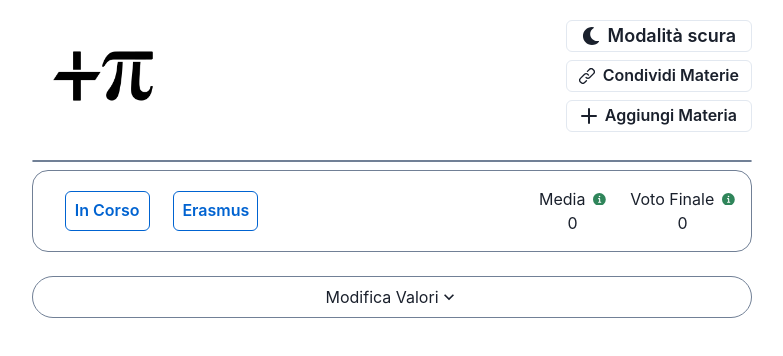
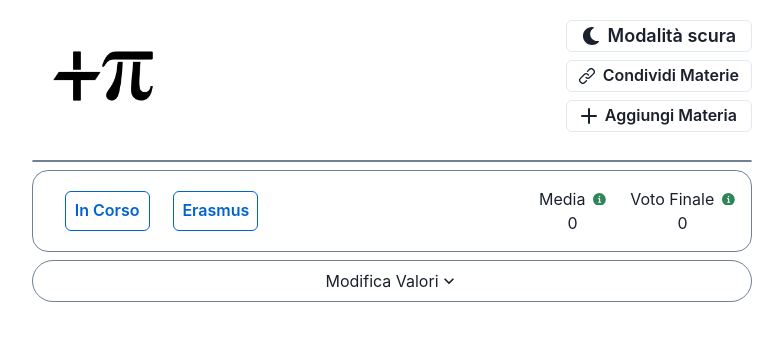
Before and after one commit to ExalFabu/TPTP, a React (Create React App) app: page / in a window 1280 px wide. Shown: the top 356 px of the page, without its empty margins (248-1031 px from the left). Built offline with nearby package versions, Linux system fonts and the light colour scheme; what jsonschema would draw is missing.

Commit message:
Final touches

```diff
--- a/src/App.js
+++ b/src/App.js
@@ -45,7 +45,7 @@ for (let i = 29; i >= 18; i--) {
     from: i,
     to: i + 1 === 30 ? 31 : i + 1,
     eq: i,
-    label: `${i + 1 === 30 ? '' : `${i+1}<`}M<=${i}`,
+    label: `${i + 1 === 30 ? '' : `${i + 1}<`}M<=${i}`,
     value: val,
   });
 }
@@ -86,13 +86,9 @@ function App() {
                   "PreferencesTab"
                   `,
         }}
-        // templateRows={{
-        //   base: 'min-content 60% min-content min-content'
-        // }}
         justifyItems="center"
-        alignItems="center"
+        alignItems="start"
         rowGap={2}
-        // px={5}
         alignSelf="center"
         justifyContent="center"
       >
@@ -118,6 +114,13 @@ function App() {
           }}
           maxH="60vh"
         />
+        <Average
+          gridArea="Average"
+          allLectures={lectures}
+          preferences={options}
+          averageBonus={averageBonus}
+          w={exactWidth}
+        />
         <PreferencesTab
           gridArea="PreferencesTab"
           preferences={options}
@@ -125,13 +128,6 @@ function App() {
           averageBonus={averageBonus}
           setAverageBonusState={setAverageBonusState}
         />
-        <Average
-          gridArea="Average"
-          allLectures={lectures}
-          preferences={options}
-          averageBonus={averageBonus}
-          w={exactWidth}
-        />
       </SimpleGrid>
     </ChakraProvider>
   );
--- a/src/components/CopyUrlButton.js
+++ b/src/components/CopyUrlButton.js
@@ -40,7 +40,6 @@ export const lecturesToUrl = lectures => {
       return [l.name, l.cfu, l.caratt];
     });
   if (nonEmptyLectures.length === 0) return '';
-  console.log(JSON.stringify(nonEmptyLectures));
   return '' + PREFIX + encodeURIComponent(JSON.stringify(nonEmptyLectures));
 };
 
--- a/src/components/Lecture.js
+++ b/src/components/Lecture.js
@@ -44,8 +44,8 @@ export default function Lecture({ allLectures, setLectures, lecture, ...props })
   };
 
   const removeLecture = _ => {
-    console.log(`Removing ${lecture.name}`);
-    const modifiedLectures = allLectures.filter(el => el._id !== lecture._id);
+    let modifiedLectures = allLectures.filter(el => el._id !== lecture._id);
+    modifiedLectures = modifiedLectures.length === 0 ? [new LectureType()] : modifiedLectures
     setLectures(modifiedLectures);
   };
 
--- a/src/components/PreferencesTab.js
+++ b/src/components/PreferencesTab.js
@@ -26,10 +26,8 @@ export default function PreferencesTab({
 }) {
   return (
     <Accordion
-      // as="fieldset"
       w={exactWidth}
       allowToggle
-      pt={4}
       colorScheme="telegram"
       {...props}
     >
--- a/src/components/preferences/BonusComponent.js
+++ b/src/components/preferences/BonusComponent.js
@@ -30,7 +30,6 @@ export default function BonusComponent({
     md: 'center',
   });
   const handleChange = e => {
-    console.log(e);
     setPreferences({
       ...preferences,
       [e.target.name]: e.target.valueAsNumber || 0,
```
